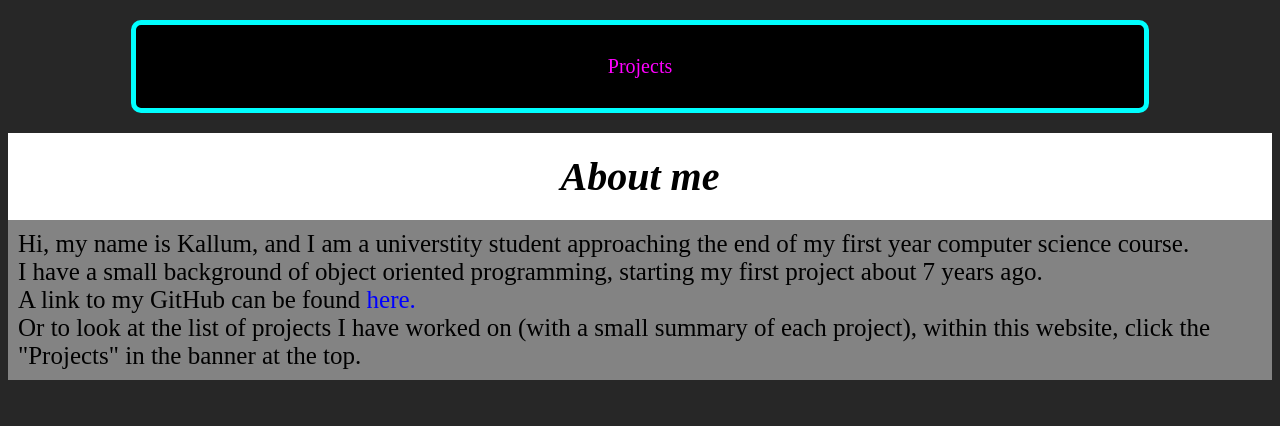
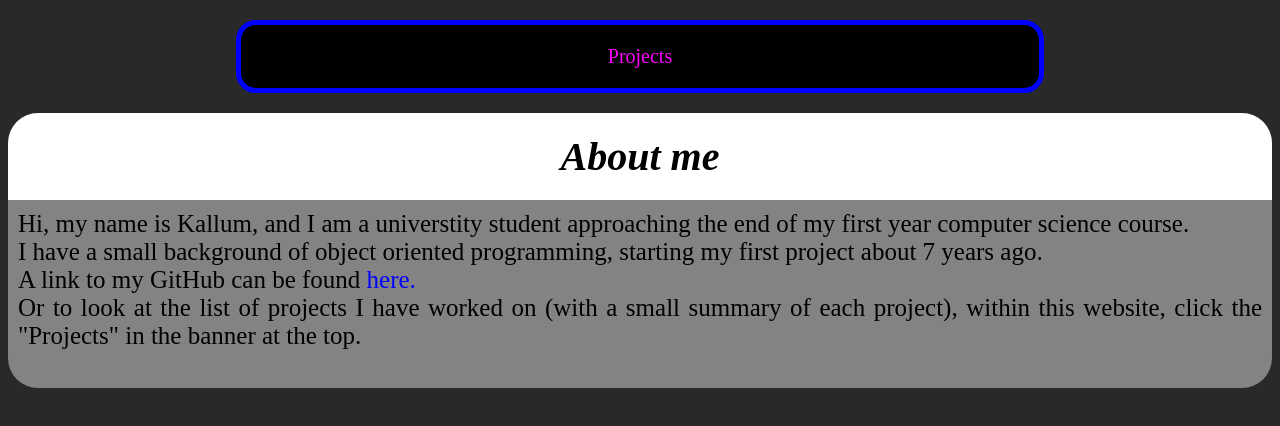
Before and after one commit to KallumP/MyWebsite, a plain HTML site: page index.html in a window 1280 px wide. Drawn offline with Linux system fonts and the light colour scheme.

Commit message:
I changed added some borders to the main page contents, the size and padding of the banner has been reduced, background changes

```diff
--- a/index.html
+++ b/index.html
@@ -19,7 +19,7 @@
             Hi, my name is Kallum, and I am a universtity student approaching the end of my first year computer science course.<br>
             I have a small background of object oriented programming, starting my first project about 7 years ago. <br>
             A link to my GitHub can be found <a  href="https://github.com/KallumP">here.</a> <br>
-            Or to look at the list of projects I have worked on (with a small summary of each project), within this website, click the "Projects" in the banner at the top.
+            Or to look at the list of projects I have worked on (with a small summary of each project), within this website, click the "Projects" in the banner at the top. <br> <br>
         </section>
     </body>
 </html>
--- a/main.css
+++ b/main.css
@@ -1,20 +1,19 @@
 body{
-    background: rgb(39, 39, 39);
+    background: rgb(41, 41, 41);
 
     overflow: scroll;
 }
 
 .Banner{
     background: black;
-    border: 5px solid cyan;
-    border-radius: 10px;
-    width: 75%;
-    margin:20px auto;
+    border: 5px solid blue;
+    border-radius: 20px;
+    width: 60%;
+    margin: 20px auto;
     text-decoration: none;
     font-size: 20px;
-    font-display: black;
     text-align: center;
-    padding: 30px;
+    padding:20px;
 }
 .Banner a{
     text-decoration: none;
@@ -33,13 +32,15 @@ header{
     font-size: 40px;
     padding: 20px;
     text-align: center;
+    border-radius:30px 30px 0px 0px;
 }
 
 .PageContent{
     background: rgb(131, 131, 131);
     font-size: 25px;
     padding: 10px;
-    text-align: left;
+    text-align: justify;
+    border-radius: 0px 0px 30px 30px;
 }
 .PageContent a{
     text-decoration: none;
```
Also changed, not shown: projects.html (+5 -7 lines).
